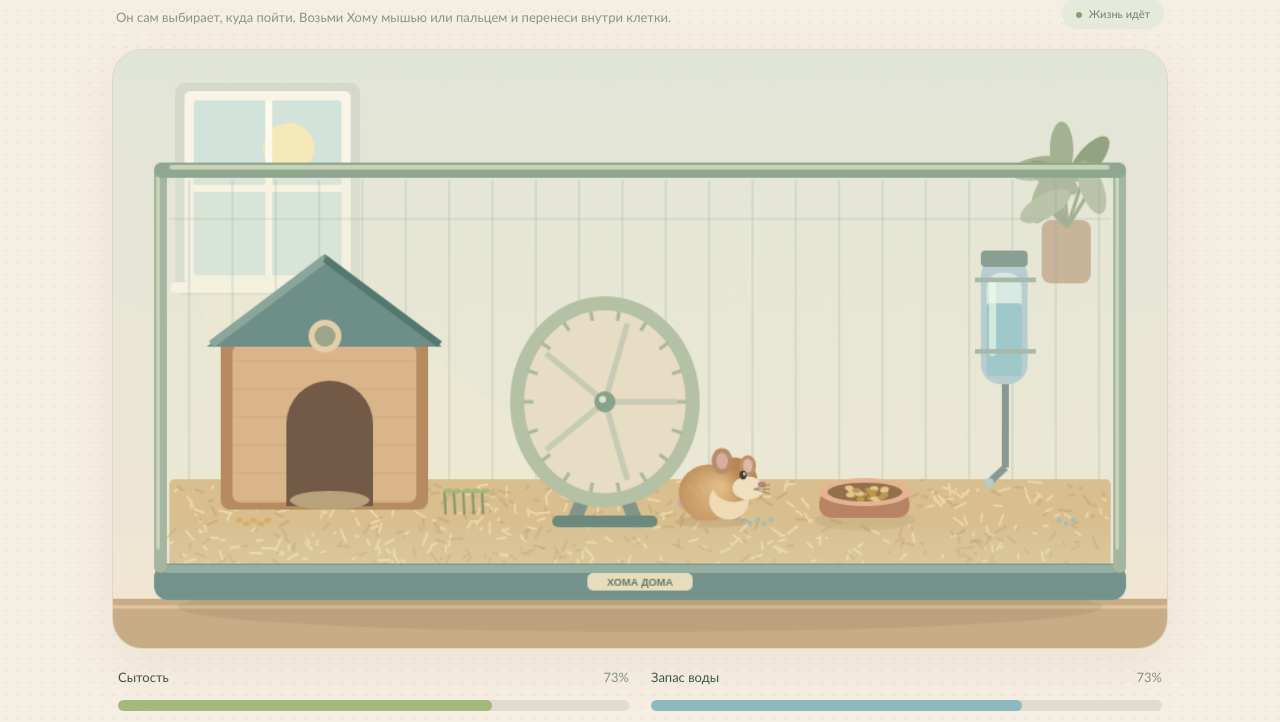
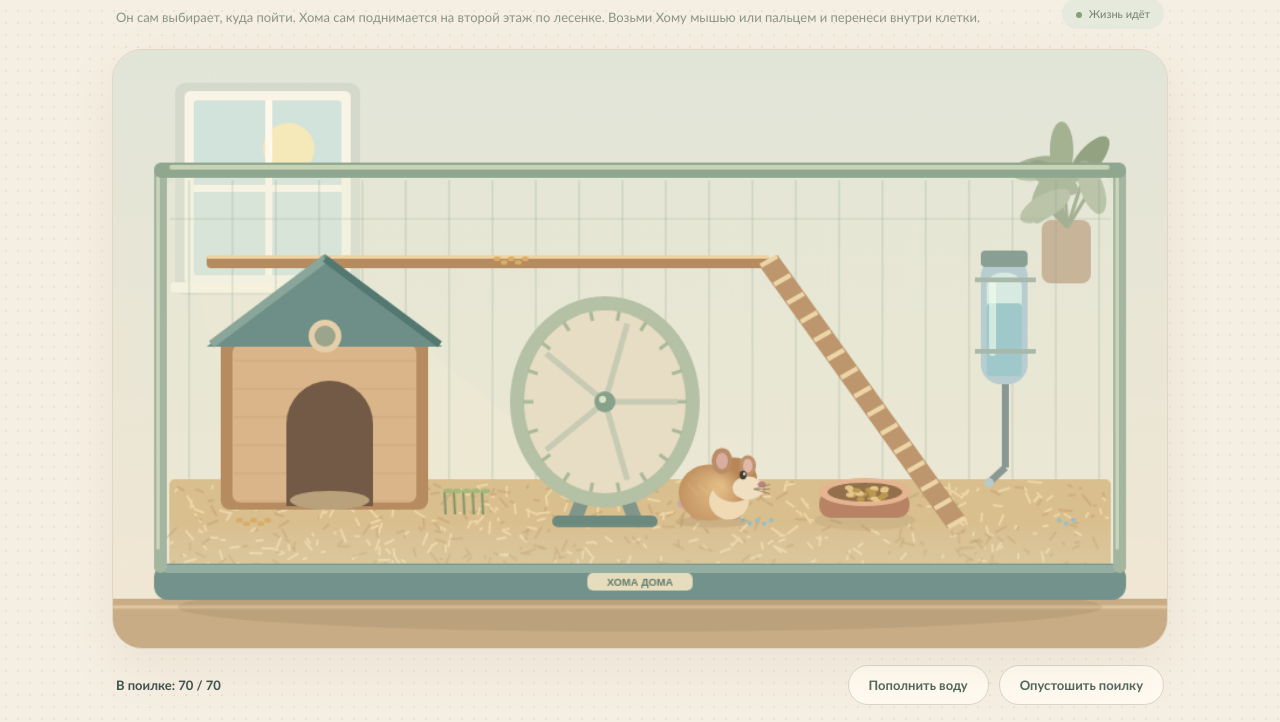
Before and after one commit to tortillaai01-a11y/my-game, a website built with Vite: page pet.html in a window 1280 px wide. Shown: the part 199-921 px from the top of the page. Built offline with nearby package versions, Linux system fonts and the light colour scheme; animation ran at ten frames a second.

Commit message:
Add hamster mezzanine exploration and bottle water controls

```diff
--- a/src/pet/life.js
+++ b/src/pet/life.js
@@ -11,6 +11,7 @@ export const ACTIVITIES = {
   search: "Ищет припасы",
   observe: "Изучает клетку",
 };
+export const UPPER_FLOOR = { left: 80, right: 560, y: 175, rampBottom: 720 };
 const places = { eat: 640, drink: 787, wheel: 420, sleep: 185 };
 const clamp = (n, min = 0, max = 100) => Math.max(min, Math.min(max, n));
 export function createPet() {
@@ -18,6 +19,9 @@ export function createPet() {
     x: 300,
     y: 398,
     target: 550,
+    targetY: 398,
+    level: 0,
+    climbing: false,
     facing: 1,
     activity: "walk",
     next: "observe",
@@ -41,6 +45,16 @@ export function createPet() {
     memory: {},
     discoveries: 0,
     sites: [
+      {
+        id: "upstairs-seeds",
+        kind: "food",
+        name: "семечки на втором этаже",
+        x: 340,
+        y: 175,
+        stock: 18,
+        capacity: 18,
+        regen: 0,
+      },
       {
         id: "crumbs",
         kind: "food",
@@ -85,6 +99,7 @@ function choose(p, action, reason, random) {
   p.source = null;
   p.next = action;
   p.target = places[action] ?? 110 + random() * 680;
+  p.targetY = 398;
   p.activity = "walk";
   p.reason = reason;
 }
@@ -190,6 +205,7 @@ function seek(p, goal) {
   const site = candidates[0];
   p.source = site.id;
   p.target = site.x;
+  p.targetY = site.y ?? 398;
   if (estimate(site) < 3) {
     p.activity = "sniff";
     p.next = "search";
@@ -237,6 +253,7 @@ function explore(p) {
   p.goal = null;
   p.source = site.id;
   p.target = site.x;
+  p.targetY = site.y ?? 398;
   p.next = "observe";
   p.activity = "walk";
   p.reason =
@@ -247,7 +264,9 @@ function explore(p) {
 }
 function observeNearby(p, dt) {
   const site = memoryPlaces(p)
-    .filter((s) => Math.abs(s.x - p.x) < 32)
+    .filter(
+      (s) => Math.abs(s.x - p.x) < 32 && Math.abs((s.y ?? 398) - p.y) < 20,
+    )
     .sort((a, b) => Math.abs(a.x - p.x) - Math.abs(b.x - p.x))[0];
   if (!site) {
     p.observing = null;
@@ -271,6 +290,7 @@ export function holdPet(p, x, y) {
       activity: p.activity,
       next: p.next,
       target: p.target,
+      targetY: p.targetY,
       timer: p.timer,
       reason: p.reason,
       goal: p.goal,
@@ -308,7 +328,12 @@ function resumePet(p) {
 export function releasePet(p) {
   if (!p.held) return;
   p.held = false;
-  p.floor = Math.max(398, p.y);
+  p.climbing = false;
+  p.floor =
+    p.x >= UPPER_FLOOR.left && p.x <= UPPER_FLOOR.right && p.y <= UPPER_FLOOR.y
+      ? UPPER_FLOOR.y
+      : Math.max(398, p.y);
+  p.level = p.floor === UPPER_FLOOR.y ? 1 : 0;
   p.falling = p.y < p.floor;
   p.velocity = 0;
   if (p.falling) p.activity = "fall";
@@ -348,12 +373,33 @@ export function updatePet(p, dt, random = Math.random) {
   // An active need remains the goal until satisfied, including while carried.
   if (urgent && !p.goal) seek(p, urgent);
   if (p.activity === "walk") {
-    const d = p.target - p.x;
-    p.facing = d < 0 ? -1 : 1;
-    if (Math.abs(d) <= dt * 43) {
-      p.x = p.target;
-      p.y = 398;
-      p.floor = 398;
+    const upper = p.targetY === UPPER_FLOOR.y;
+    let x = p.target,
+      y = p.targetY;
+    if (p.climbing) {
+      x = upper ? UPPER_FLOOR.right : UPPER_FLOOR.rampBottom;
+      y = upper ? UPPER_FLOOR.y : 398;
+    } else if (p.level !== Number(upper)) {
+      x = p.level ? UPPER_FLOOR.right : UPPER_FLOOR.rampBottom;
+      y = p.level ? UPPER_FLOOR.y : 398;
+    }
+    const dx = x - p.x,
+      dy = y - p.y,
+      distance = Math.hypot(dx, dy);
+    if (dx) p.facing = dx < 0 ? -1 : 1;
+    if (distance <= dt * 43) {
+      p.x = x;
+      p.y = y;
+      p.floor = y;
+      if (p.climbing) {
+        p.climbing = false;
+        p.level = Number(upper);
+        return p;
+      }
+      if (p.level !== Number(upper)) {
+        p.climbing = true;
+        return p;
+      }
       p.activity = p.next;
       p.timer =
         p.next === "sleep"
@@ -364,7 +410,10 @@ export function updatePet(p, dt, random = Math.random) {
               ? Math.max(1, 3 - p.discoveries * 0.35)
               : 4 + random() * 5;
       p.visits++;
-    } else p.x += Math.sign(d) * dt * 43;
+    } else {
+      p.x += (dx / distance) * dt * 43;
+      p.y += (dy / distance) * dt * 43;
+    }
   } else {
     p.timer -= dt;
     if (p.activity === "observe" && p.timer <= 0) {
@@ -474,3 +523,8 @@ export function updatePet(p, dt, random = Math.random) {
   }
   return p;
 }
+
+// Changing the bottle never changes thirst or writes memories for the hamster.
+export function setWaterSupply(p, full) {
+  p.supplies.water = full ? 70 : 0;
+}
--- a/src/pet/main.js
+++ b/src/pet/main.js
@@ -1,6 +1,8 @@
 import "./style.css";
 import {
   createPet,
+  setWaterSupply,
+  UPPER_FLOOR,
   updatePet,
   ACTIVITIES,
   holdPet,
@@ -12,9 +14,9 @@ import {
 } from "./life.js";
 document.querySelector("#app").innerHTML = `
 <main class="shell"><header><div class="brand"><div class="logo">🐹</div><div><h1>Хома дома</h1><div class="tag">МАЛЕНЬКАЯ ЖИЗНЬ РЯДОМ</div></div></div><div class="header-actions"><button class="quiet" id="open-memory">Память</button><button class="quiet" id="pause">Ⅱ Пауза</button></div></header>
-<section class="intro"><div><div class="eyebrow">ЗНАКОМЬСЯ, ЭТО ХОМА</div><h2>У него свои маленькие дела.</h2><p>Он сам выбирает, куда пойти. Возьми Хому мышью или пальцем и перенеси внутри клетки.</p></div><div class="live"><span class="dot"></span><span id="live">Жизнь идёт</span></div></section>
+<section class="intro"><div><div class="eyebrow">ЗНАКОМЬСЯ, ЭТО ХОМА</div><h2>У него свои маленькие дела.</h2><p>Он сам выбирает, куда пойти. Хома сам поднимается на второй этаж по лесенке. Возьми Хому мышью или пальцем и перенеси внутри клетки.</p></div><div class="live"><span class="dot"></span><span id="live">Жизнь идёт</span></div></section>
 <div class="habitat"><canvas id="cage" width="900" height="510" role="img" aria-label="Двумерная клетка: Хома самостоятельно гуляет, ест, пьёт, бегает в колесе и отдыхает."></canvas><div class="paused" id="overlay" hidden><span>Тихая пауза ☁</span></div></div>
-<section class="needs"><div><label for="food">Сытость <b id="food-number">75%</b></label><progress id="food" max="100" value="75"></progress></div><div><label for="water">Запас воды <b id="water-number">75%</b></label><progress id="water" max="100" value="75"></progress></div></section><section class="cards"><div class="card"><span class="label">Сейчас у Хомы</span><strong class="value status" id="activity">Гуляет по клетке</strong><small id="thought">Столько всего интересного!</small></div><div class="card"><span class="label">Память Хомы</span><strong class="value" id="memory">Изучает клетку</strong><small id="stocks">Корм: 60 · вода: 70</small></div><div class="card"><span class="label">Время вместе</span><strong class="value time" id="time">00:00</strong><small>Никуда не спешим</small></div></section>
+<section class="water-controls" aria-label="Запасы воды"><strong id="bottle-stock" aria-live="polite">В поилке: 70 / 70</strong><button class="quiet" id="refill-water">Пополнить воду</button><button class="quiet" id="empty-water">Опустошить поилку</button></section><section class="needs"><div><label for="food">Сытость <b id="food-number">75%</b></label><progress id="food" max="100" value="75"></progress></div><div><label for="water">Запас воды <b id="water-number">75%</b></label><progress id="water" max="100" value="75"></progress></div></section><section class="cards"><div class="card"><span class="label">Сейчас у Хомы</span><strong class="value status" id="activity">Гуляет по клетке</strong><small id="thought">Столько всего интересного!</small></div><div class="card"><span class="label">Память Хомы</span><strong class="value" id="memory">Изучает клетку</strong><small id="stocks">Корм: 60 · вода: 70</small></div><div class="card"><span class="label">Время вместе</span><strong class="value time" id="time">00:00</strong><small>Никуда не спешим</small></div></section>
 <footer><span>При переносе Хома помнит своё намерение. Если припасы кончатся, он ищет крошки, ростки и капли воды.</span><a href="./index.html">Другие игры ↗</a></footer></main>
 <dialog id="memory-menu" aria-labelledby="memory-title"><div class="memory-heading"><h2 id="memory-title">Память Хомы</h2><button id="close-memory" aria-label="Закрыть меню памяти">×</button></div>
 <p>Хома сам исследует клетку и записывает наблюдения. Здесь ты можешь исправить его записи или добавить подсказку. Подсказки могут быть ложными: Хома поверит им, но после проверки исправит запись. Реальные запасы от подсказок не меняются.</p>
@@ -48,6 +50,26 @@ document.querySelector("#pause").onclick = () => setPause(!paused);
 document.addEventListener("visibilitychange", () => {
   if (document.hidden) setPause(true);
 });
+function waterControls() {
+  document.querySelector("#stocks").textContent =
+    "Корм: " +
+    Math.ceil(pet.supplies.food) +
+    " · вода: " +
+    Math.ceil(pet.supplies.water);
+
+  document.querySelector("#bottle-stock").textContent =
+    "В поилке: " + Math.ceil(pet.supplies.water) + " / 70";
+}
+for (const [id, full] of [
+  ["refill-water", true],
+  ["empty-water", false],
+]) {
+  document.querySelector("#" + id).onclick = () => {
+    setWaterSupply(pet, full);
+    waterControls();
+    draw();
+  };
+}
 function resize() {
   const dpr = Math.min(devicePixelRatio || 1, 2);
   canvas.width = 900 * dpr;
@@ -287,6 +309,15 @@ function draw() {
     round(0, 0, b.l, 2, 1, b.c > 0.5 ? "#ecd5a6" : "#bd9c6b66");
     ctx.restore();
   }
+  // An accessible wooden mezzanine and its sloped, grippy ladder.
+  round(80, UPPER_FLOOR.y, 480, 11, 4, "#b68b60");
+  round(80, UPPER_FLOOR.y, 480, 3, 2, "#efd3a2");
+  line(560, 180, 720, 403, "#bd966d", 18);
+  for (let i = 0; i <= 14; i++) {
+    const x = 560 + (160 * i) / 14,
+      y = 180 + (223 * i) / 14;
+    line(x - 7, y + 4, x + 7, y - 4, "#ecd5a6", 4);
+  }
   for (const site of pet.sites) {
     if (site.kind === "food" && site.id === "sprouts") {
       for (let i = 0; i < 5; i++) {
@@ -305,7 +336,7 @@ function draw() {
       for (let i = 0; i < Math.min(5, Math.ceil(site.stock / 4)); i++)
         ellipse(
           site.x - 12 + i * 6,
-          401 + (i % 2) * 3,
+          (site.y ?? 398) + 3 + (i % 2) * 3,
           site.kind === "water" ? 2 : 3,
           2,
           site.kind === "water" ? "#9abfc4" : "#d8ad66",
@@ -351,6 +382,7 @@ function frame(now) {
   }
   if (hudTime > 0.2 || lastActivity !== pet.activity) {
     hudTime = 0;
+    waterControls();
     lastActivity = pet.activity;
     document.querySelector("#activity").textContent = ACTIVITIES[pet.activity];
     document.querySelector("#thought").textContent = pet.reason;
@@ -358,11 +390,6 @@ function frame(now) {
       .length
       ? "Записей: " + Object.keys(pet.memory).length
       : "Изучает клетку";
-    document.querySelector("#stocks").textContent =
-      "Корм: " +
-      Math.ceil(pet.supplies.food) +
-      " · вода: " +
-      Math.ceil(pet.supplies.water);
     for (const [key, value] of [
       ["food", pet.food],
       ["water", pet.water],
--- a/src/pet/style.css
+++ b/src/pet/style.css
@@ -426,3 +426,15 @@ progress.low::-moz-progress-bar {
   flex-wrap: wrap;
   justify-content: flex-end;
 }
+
+.water-controls {
+  display: flex;
+  flex-wrap: wrap;
+  align-items: center;
+  gap: 10px;
+  margin: 16px 4px;
+  font-size: 13px;
+}
+.water-controls strong {
+  margin-right: auto;
+}
```
Also changed, not shown: tests/browser/pet.spec.js (+17 -0 lines), tests/pet.test.js (+44 -0 lines), README.md.
